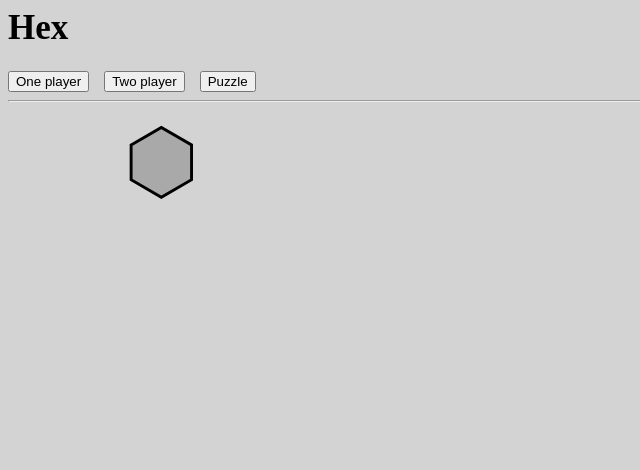
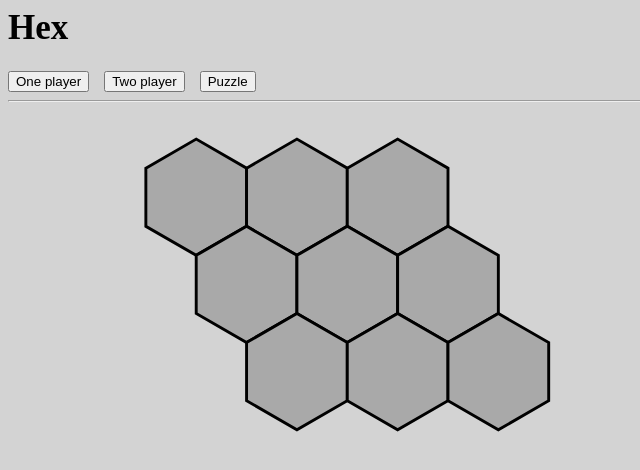
Before and after one commit to ebkeefe5/hexGame, a React (Create React App) app: page / in a window 1280 px wide. Both pictures are taken after a click on the button "Two player". Shown: the top 470 px of the page, without its empty margins (0-640 px from the left). Built offline with nearby package versions, Linux system fonts and the light colour scheme.

Commit message:
allow the user to click on hexagons

```diff
--- a/src/components/HexButton.js
+++ b/src/components/HexButton.js
@@ -4,7 +4,7 @@ import { HEXAGON_EDGE_LENGTH, TOP_LEFT_HEXAGON_CENTER_X, TOP_LEFT_HEXAGON_CENTER
 export default class HexButton extends React.Component
 {
     render() {
-        const { row, col, onClick} = this.props;
+        const { row, col, fill, onClick} = this.props;
 
         var cx = TOP_LEFT_HEXAGON_CENTER_X + col * Math.sqrt(3) * HEXAGON_EDGE_LENGTH + Math.sqrt(3)*HEXAGON_EDGE_LENGTH/2*row;
         var cy = TOP_LEFT_HEXAGON_CENTER_y + row * 3/2 * HEXAGON_EDGE_LENGTH;
@@ -32,7 +32,7 @@ export default class HexButton extends React.Component
         };
 
         const polygonStyle = {
-            fill: '#A9A9A9',
+            fill: fill,
             stroke: 'black',
             strokeWidth: 0.5,
         };
--- a/src/components/TwoPlayerPage.js
+++ b/src/components/TwoPlayerPage.js
@@ -1,22 +1,43 @@
 import React from 'react';
+import { useState } from 'react';
 import HexButton from './HexButton';
+import { BOARD_DIMENSION } from '../constants.js';
+import { COLORS } from '../constants.js';
 
 export default function TwoPlayerPage() {
+    const [hexagons, setHexagons] = useState(Array(BOARD_DIMENSION*BOARD_DIMENSION).fill(0));
 
-    const handleHexagonClick = () => {
+    const handleHexagonClick = (i, j) => {
         console.log("Hexagon clicked on the TwoPlayerPage!");
-        // Add your click handling logic here
+        const nextHexagons = hexagons.slice();
+        nextHexagons[i * BOARD_DIMENSION + j] = 1;
+        setHexagons(nextHexagons);
     };
 
+    const renderHexagons = () => {
+        const hexagonComponents = [];
+        for (let i = 0; i < BOARD_DIMENSION; i++) {
+            for (let j = 0; j < BOARD_DIMENSION; j++) {
+                var fill = COLORS[0];
+                if (hexagons[i * BOARD_DIMENSION + j] == 1)
+                    fill = COLORS[1];
+                hexagonComponents.push(<HexButton
+                    key={`hex-${i}-${j}`}
+                    row = {i}
+                    col = {j}
+                    fill = {fill}
+                    onClick={() => handleHexagonClick(i, j)}
+            />)
+            }
+        }
+        return hexagonComponents;
+    }
+
     return (
-    <div className = "leftIndent">
-        <svg viewBox="0 0 200 200">
-            <HexButton
-                row = {0}
-                col = {0}
-                onClick={() => this.handleHexagonClick()}
-            />
-        </svg>
-    </div>
+        <div className = "leftIndent">
+            <svg viewBox="0 0 200 200">
+                 {renderHexagons()}
+            </svg>
+        </div>
     );
 }
--- a/src/constants.js
+++ b/src/constants.js
@@ -1,7 +1,10 @@
-export const BOARD_DIMENSION = 5; //must be an odd number
+export const BOARD_DIMENSION = 3; //must be an odd number
 export const HEXAGON_EDGE_LENGTH = Math.floor(window.screen.height/(BOARD_DIMENSION*20.0));
 export const TOP_LEFT_HEXAGON_CENTER_X = HEXAGON_EDGE_LENGTH * 1.5;
 export const TOP_LEFT_HEXAGON_CENTER_y = HEXAGON_EDGE_LENGTH * 1.5;
 export const HEXAGON_WIDTH = Math.sqrt(3)*HEXAGON_EDGE_LENGTH;
 export const BOARD_WIDTH = HEXAGON_WIDTH * (BOARD_DIMENSION + 1.5) * 1.5;
 export const BOARD_HEIGHT = HEXAGON_EDGE_LENGTH * (BOARD_DIMENSION + 1.5) * Math.sqrt(3);
+
+                    //unclaimedPiece, player1Piece, player2Piece, player1PieceWon, player2PieceWon
+export const COLORS = ['#A9A9A9', '#E42217', '#7690ac', '#800000', '#000080'];
```
